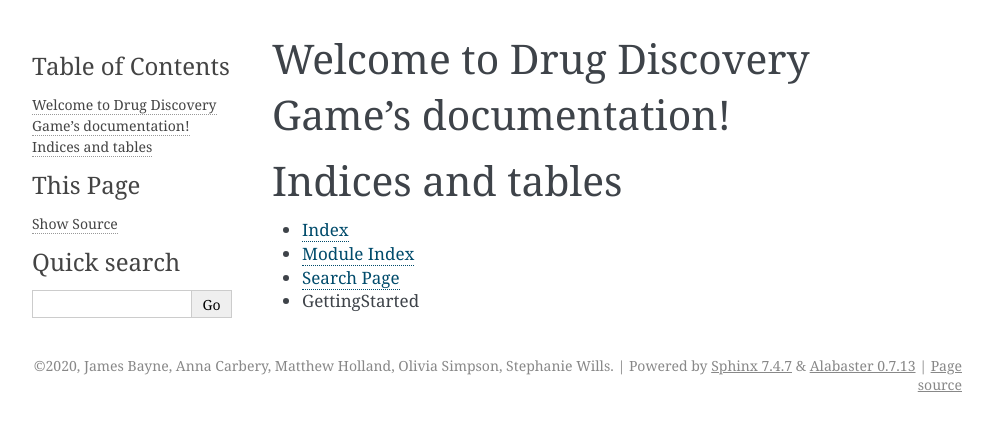
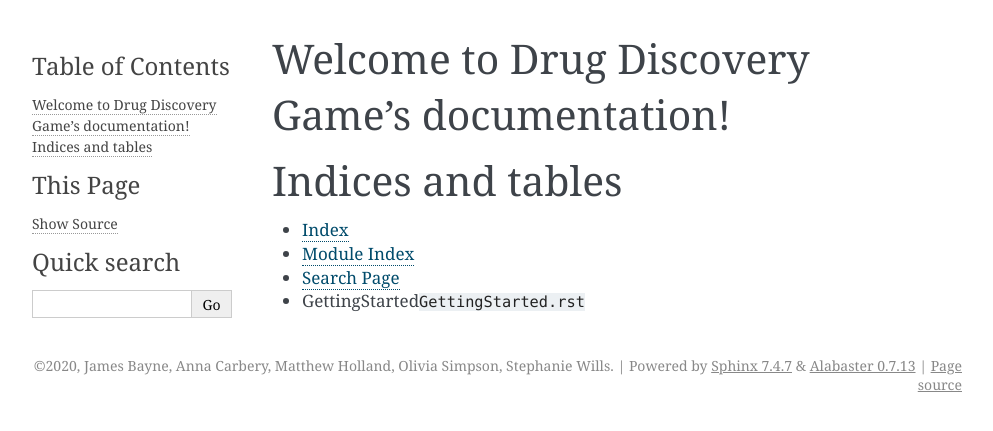
Before and after one commit to SABSR3-Group-2/drug_discovery_game, a Sphinx documentation site: the page built from Documentation/index.rst, in a window 1280 px wide. Shown: the top 431 px of the page, without its empty margins (148-1141 px from the left). Built offline with Sphinx 7.4.7, drawn with Linux system fonts in a browser that asks for light colours; pages that are not in the unit, such as notebooks, are missing from menus.

Commit message:
added file

```diff
--- a/Documentation/index.rst
+++ b/Documentation/index.rst
@@ -19,4 +19,4 @@ Indices and tables
 * :ref:`genindex`
 * :ref:`modindex`
 * :ref:`search`
-* :ref:`GettingStarted`
+* :ref:`GettingStarted`:file:`GettingStarted.rst`
```
